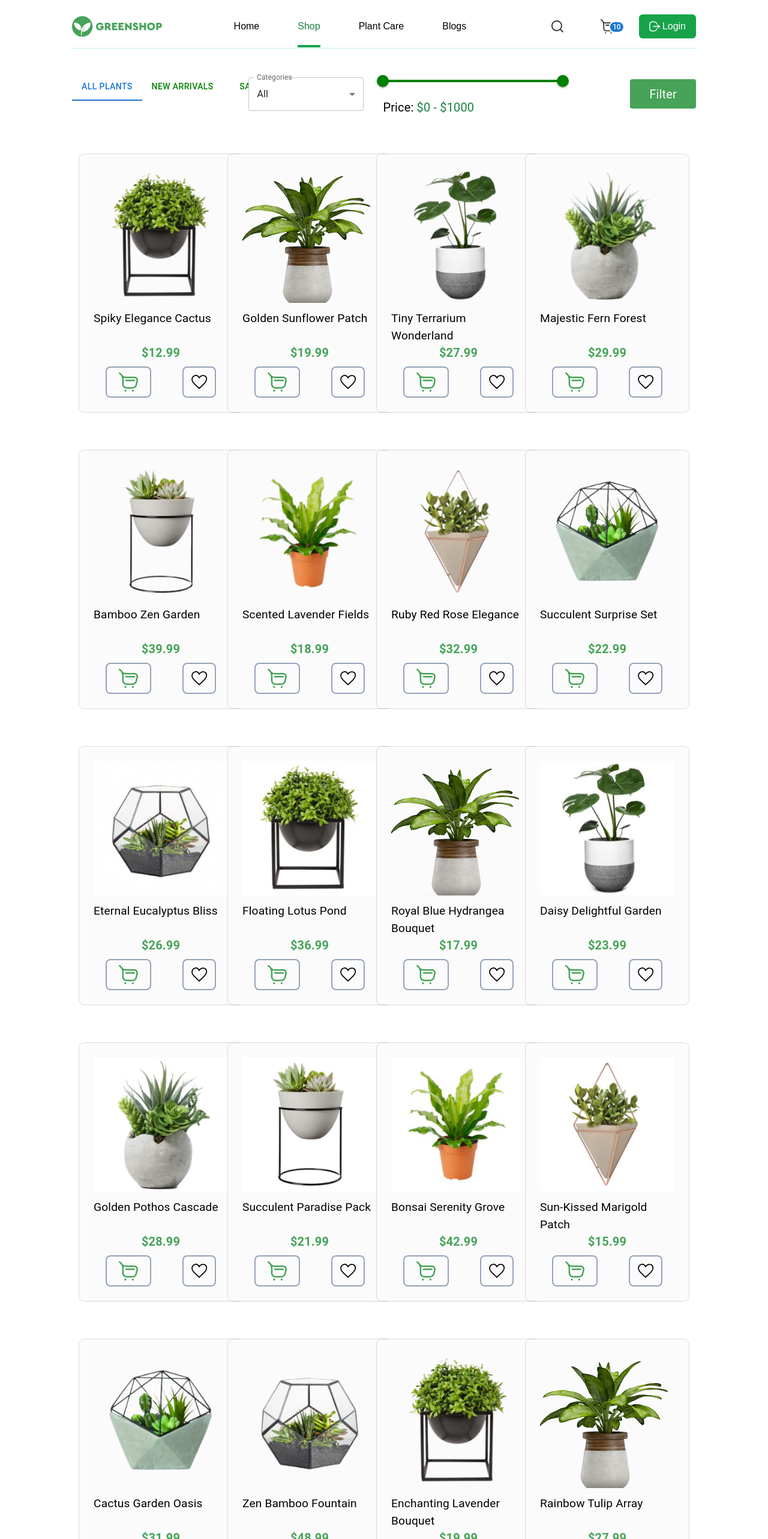
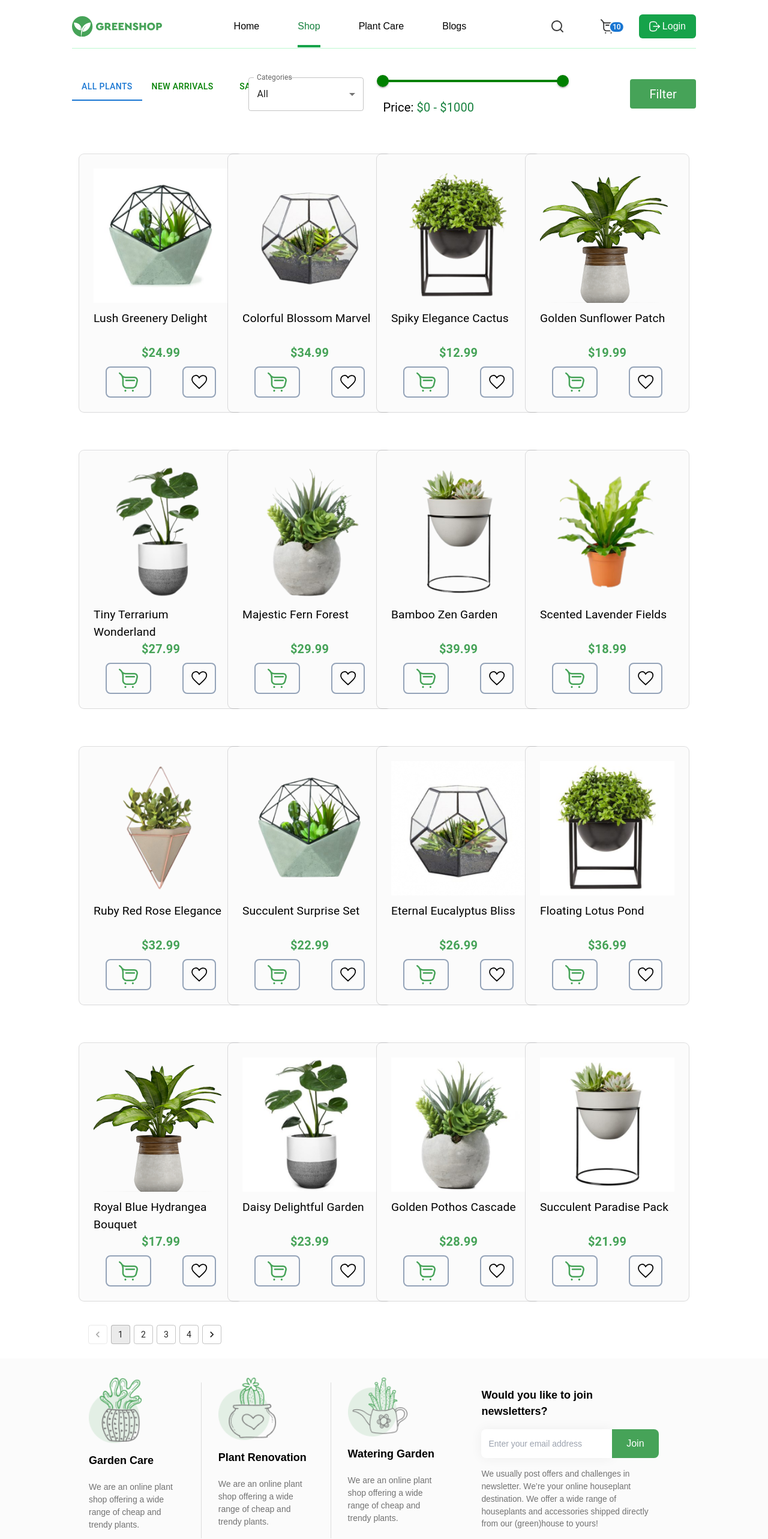
Before and after one commit to YahyobekRahimov/greenshop, a React (Vite) app: page /shop in a window 1280 px wide. Shown: the top 2566 px of the page at 60% size. Built offline with nearby package versions, Linux system fonts and the light colour scheme; a web font is replaced by a local one.

Commit message:
added pagination

```diff
--- a/src/main.jsx
+++ b/src/main.jsx
@@ -6,9 +6,7 @@ import { Provider } from "react-redux";
 import store from "/src/redux/store.js";
 
 ReactDOM.createRoot(document.getElementById("root")).render(
-   <React.StrictMode>
-      <Provider store={store}>
-         <App />
-      </Provider>
-   </React.StrictMode>
+   <Provider store={store}>
+      <App />
+   </Provider>
 );
--- a/src/pages/Shop/Card.jsx
+++ b/src/pages/Shop/Card.jsx
@@ -1,18 +1,39 @@
 import Container from "../../components/Container";
 import JSON_DATA from "../../../data/data.json";
-import { useEffect } from "react";
+import { useEffect, useState } from "react";
 import SearchIcon from "../../images/searchicon.svg?react";
 import LikeIcon from "../../components/LikeIcon";
 import ShoppingIcon from "../../images/shoppingIcon.svg?react";
 import { addAllLikedProducts } from "../../redux/likedProductsSlice";
-import { useDispatch } from "react-redux";
+import { useDispatch, useSelector } from "react-redux";
+import MyPagination from "./MyPagination";
+import { setPagination } from "../../redux/paginationSlice";
 
 export default function Products(props) {
+   const { value, filteredProducts } = props;
+   const [products, setProducts] = useState(null);
+   const page = useSelector((state) => state.paginationSlice);
    const dispatch = useDispatch();
-   const { value, filteredProducts } = props;
    let likedProducts =
       JSON.parse(localStorage.getItem("likedProducts")) || [];
    dispatch(addAllLikedProducts(likedProducts));
+
+   const data = filteredProducts ?? JSON_DATA;
+   let count = Math.ceil(data.length / 16);
+   let PRODUCTS;
+   if (value == 1) {
+      PRODUCTS = data;
+   }
+
+   if (value == 2) {
+      PRODUCTS = data.filter((item) => item.price > 20);
+   }
+   if (value == 3) {
+      PRODUCTS = data.filter((item) => item.price < 20);
+   }
+
+   let result = products ?? PRODUCTS.slice(0, 16);
+
    function returnState(product) {
       for (let i = 0; i < likedProducts.length; i++) {
          let element = likedProducts[i];
@@ -22,24 +43,16 @@ export default function Products(props) {
       }
       return false;
    }
-   const data = filteredProducts ?? JSON_DATA;
-   let products;
-
-   if (value == 1) {
-      products = data.slice(2);
+   function handlePaginationChange(e, value) {
+      let start = (value - 1) * 16;
+      let end = value * 16;
+      setProducts(data.slice(start, end));
+      dispatch(setPagination(value));
    }
-
-   if (value == 2) {
-      products = data.filter((item) => item.price > 20);
-   }
-   if (value == 3) {
-      products = data.filter((item) => item.price < 20);
-   }
-
    return (
       <>
          <div className="grid grid-cols-4 justify-items-center gap-y-16 pt-10 pb-10">
-            {products.map((product) => (
+            {result.map((product) => (
                <div
                   key={product.id}
                   className="cursor-pointer shadow-custom w-[17rem] px-6 py-6 rounded-lg bg-softBackground transition duration-300 transform hover:shadow-lg hover:scale-105"
@@ -68,6 +81,11 @@ export default function Products(props) {
                </div>
             ))}
          </div>
+         <MyPagination
+            count={count}
+            handlePaginationChange={handlePaginationChange}
+            page={page}
+         />
       </>
    );
 }
--- /dev/null
+++ b/src/pages/Shop/MyPagination.jsx
@@ -0,0 +1,19 @@
+import { Pagination, Stack } from "@mui/material";
+
+export default function MyPagination({
+   count,
+   handlePaginationChange,
+   page,
+}) {
+   return (
+      <Stack spacing={2}>
+         <Pagination
+            count={count}
+            variant="outlined"
+            shape="rounded"
+            onChange={handlePaginationChange}
+            page={page}
+         />
+      </Stack>
+   );
+}
--- a/src/pages/Shop/Tab.jsx
+++ b/src/pages/Shop/Tab.jsx
@@ -6,14 +6,15 @@ import TabList from "@mui/lab/TabList";
 import TabPanel from "@mui/lab/TabPanel";
 import Card from "./Card";
 import Category from "/src/pages/Shop/Category";
-import { useSelector } from "react-redux";
+import { useDispatch, useSelector } from "react-redux";
 import JSON_DATA from "/data/data.json";
+import { setPagination } from "../../redux/paginationSlice";
 
 export default function LabTabs() {
    const [value, setValue] = React.useState("1");
    const [filteredProducts, setFilteredProducts] =
       React.useState(null);
-
+   const dispatch = useDispatch();
    const chosenCategory = useSelector(
       (state) => state.filterSlice.category
    );
@@ -40,6 +41,7 @@ export default function LabTabs() {
          );
       }
       setFilteredProducts(filtered);
+      dispatch(setPagination(1));
    }
    return (
       <div className="mt-10">
--- /dev/null
+++ b/src/redux/paginationSlice.js
@@ -0,0 +1,13 @@
+import { createSlice } from "@reduxjs/toolkit";
+
+const pagination = createSlice({
+   name: "pagination",
+   initialState: 1,
+   reducers: {
+      setPagination: (state, { payload }) => payload,
+   },
+});
+
+export default pagination.reducer;
+
+export const { setPagination } = pagination.actions;
--- a/src/redux/store.js
+++ b/src/redux/store.js
@@ -2,12 +2,14 @@ import { configureStore } from "@reduxjs/toolkit";
 import likedProductsSlice from "./likedProductsSlice";
 import cartProductsSlice from "./cartProductsSlice";
 import filterSlice from "./filterSlice";
+import paginationSlice from "./paginationSlice";
 
 const store = configureStore({
    reducer: {
       likedProducts: likedProductsSlice,
       cartProducts: cartProductsSlice,
       filterSlice: filterSlice,
+      paginationSlice: paginationSlice,
    },
 });
 
```
